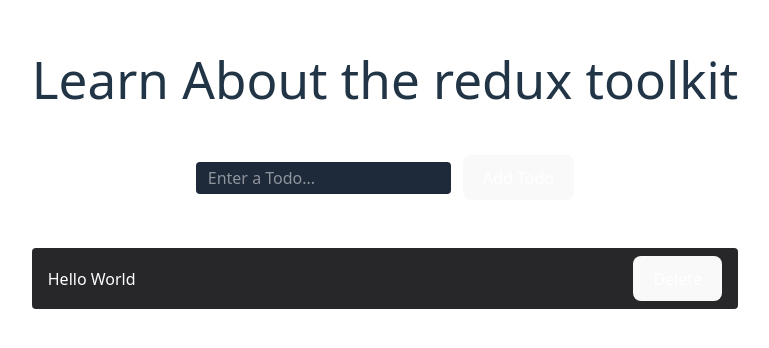
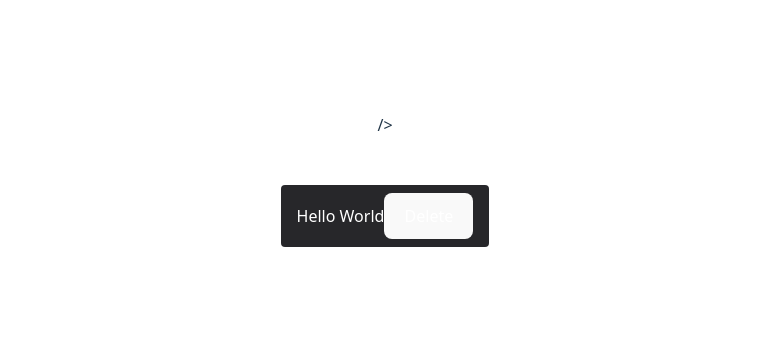
Before and after one commit to Mishra010405/React_RV, a React (Vite) app in the folder 11ReactRedux/: page / in a window 1280 px wide. Shown: the part 220-568 px from the top of the page, without its empty margins (255-1024 px from the left). Built offline with nearby package versions, Linux system fonts and the light colour scheme.

Commit message:
TODO With TypeScript

```diff
--- a/11ReactRedux/src/App.jsx
+++ b/11ReactRedux/src/App.jsx
@@ -7,9 +7,7 @@ import AddTodo from './Components/AddTodo'
 
 function App() {
     return (
-      <>
-      <h1>Learn About the redux toolkit</h1>
-      <AddTodo/>
+      <>/>
       <Todos/>
       </>
     )
```
